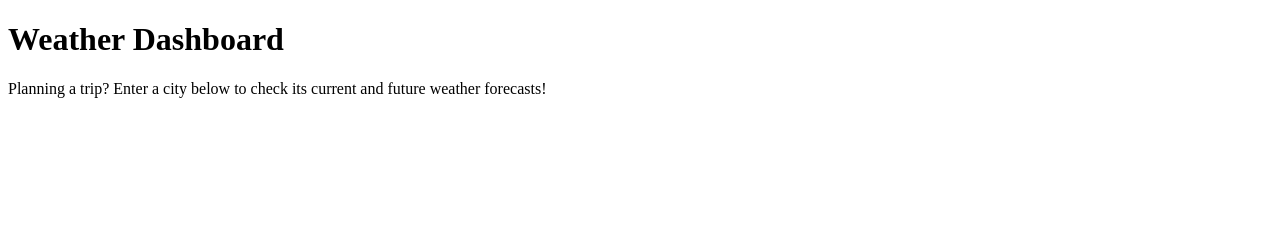
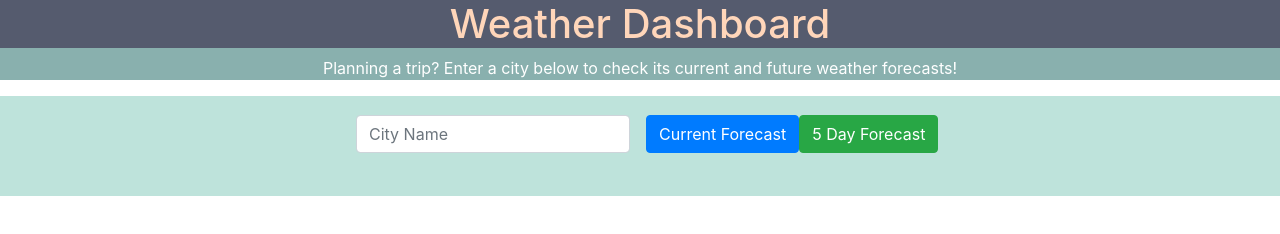
Before and after one commit to SydneyGoodwill/weather-dashboard, a plain HTML site: page index.html in a window 1280 px wide. Drawn offline with nearby package versions, Linux system fonts and the light colour scheme.

Commit message:
Created style.css and updated index.html

```diff
--- a/index.html
+++ b/index.html
@@ -3,12 +3,46 @@
 <head>
     <meta charset="UTF-8">
     <meta name="viewport" content="width=device-width, initial-scale=1.0">
+    <meta name="viewport" content="width=device-width, initial-scale=1, shrink-to-fit=no">
     <title>Weather Dashboard</title>
+
+    <link rel="stylesheet" href="style.css">
+
+    <link rel="stylesheet" href="https://stackpath.bootstrapcdn.com/bootstrap/4.5.2/css/bootstrap.min.css" integrity="sha384-JcKb8q3iqJ61gNV9KGb8thSsNjpSL0n8PARn9HuZOnIxN0hoP+VmmDGMN5t9UJ0Z" crossorigin="anonymous">
+
 </head>
 <body>
 
-    <h1>Weather Dashboard</h1>
-    <p>Planning a trip? Enter a city below to check its current and future weather forecasts!</p>
+    <header>
+
+        <h1>Weather Dashboard</h1>
+        <p>Planning a trip? Enter a city below to check its current and future weather forecasts!</p>
+
+    </header>
+    <div class="boxed">
+
+        <form class="form-inline">
+
+            <div class="form-group mb-2">
+              <label for="staticCityName2" class="sr-only">City Name</label>
+            </div>
+
+            <div class="form-group mx-sm-3 mb-4">
+              <label for="inputCity2" class="sr-only">City</label>
+              <input type="" class="form-control" id="inputCity2" placeholder="City Name">
+            </div>
+
+            <button type="submit" class="btn btn-primary mb-4">Current Forecast</button>
+            <button type="success" class="btn btn-success mb-4">5 Day Forecast</button>
+          </form>
+
+
+    </div>
+
+
+    <script src="https://code.jquery.com/jquery-3.5.1.slim.min.js" integrity="sha384-DfXdz2htPH0lsSSs5nCTpuj/zy4C+OGpamoFVy38MVBnE+IbbVYUew+OrCXaRkfj" crossorigin="anonymous"></script>
+    <script src="https://cdn.jsdelivr.net/npm/popper.js@1.16.1/dist/umd/popper.min.js" integrity="sha384-9/reFTGAW83EW2RDu2S0VKaIzap3H66lZH81PoYlFhbGU+6BZp6G7niu735Sk7lN" crossorigin="anonymous"></script>
+    <script src="https://stackpath.bootstrapcdn.com/bootstrap/4.5.2/js/bootstrap.min.js" integrity="sha384-B4gt1jrGC7Jh4AgTPSdUtOBvfO8shuf57BaghqFfPlYxofvL8/KUEfYiJOMMV+rV" crossorigin="anonymous"></script>
 
 </body>
 </html>
--- /dev/null
+++ b/style.css
@@ -0,0 +1,36 @@
+h1 {
+    color: #FFD6BA;
+    font-size: 36px;
+    background-color: #555B6E;
+    text-align: center;
+}
+
+body {
+    background-color: #FAF9F9;
+}
+
+p {
+    color: white;
+    text-align: center;
+}
+
+.boxed {
+    background-color: #BEE3DB;
+    height: 100px;
+    text-align: center;
+    align-content: center;
+}
+
+header {
+    background-color: #89B0AE;
+}
+
+form {
+    max-width: 620px;
+    margin: auto;
+    padding: 10px;
+}
+
+form-inline {
+    text-align: center;
+}
```
